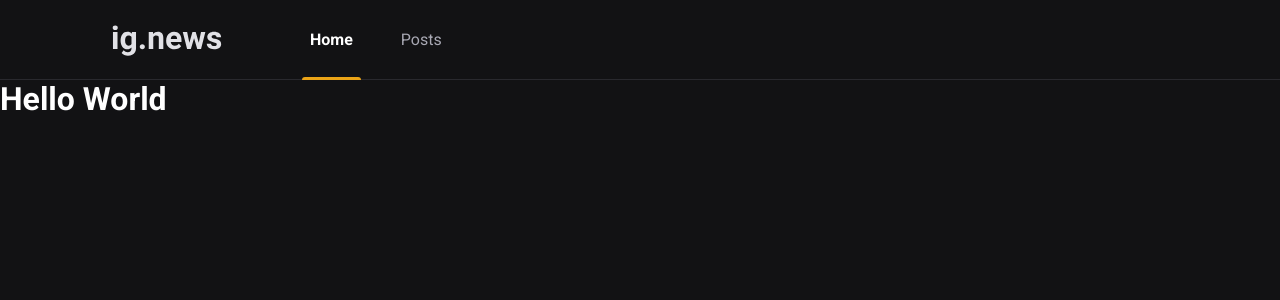
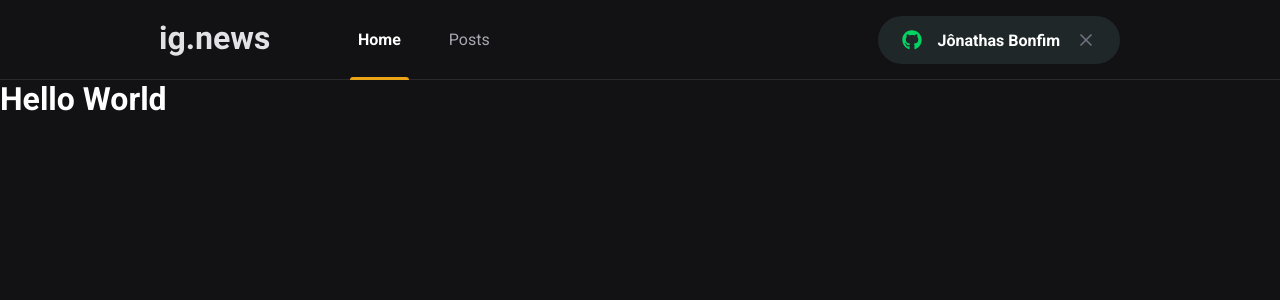
Before and after one commit to Jonathas-bonfim/ignews, a Next.js app: page / in a window 1280 px wide. Shown: the top 300 px of the page. Built offline with nearby package versions, Linux system fonts and the light colour scheme.

Commit message:
SignInButton styled

```diff
--- a/package.json
+++ b/package.json
@@ -12,6 +12,7 @@
     "next": "12.1.6",
     "react": "18.1.0",
     "react-dom": "18.1.0",
+    "react-icons": "^4.3.1",
     "sass": "^1.51.0"
   },
   "devDependencies": {
--- a/src/pages/Header/index.tsx
+++ b/src/components/Header/index.tsx
@@ -1,3 +1,4 @@
+import { SingInButton } from '../SignInButton'
 import styles from './styles.module.scss'
 
 export function Header() {
@@ -9,6 +10,7 @@ export function Header() {
           <a href="#" className={styles.active}>Home</a>
           <a href="#">Posts</a>
         </nav>
+        <SingInButton />
       </div>
     </header>
   )
--- a/src/pages/Header/styles.module.scss
+++ b/src/components/Header/styles.module.scss
@@ -4,7 +4,7 @@
 }
 
 .headerContent{
-  max-width: 1120px;
+  max-width: 80%;
   height:5rem;
   margin: 0 auto;
   padding: 0 2rem;
@@ -51,4 +51,8 @@
       }
     }
   }
+
+  button {
+    margin-left: auto;
+  }
 }
--- /dev/null
+++ b/src/components/SignInButton/index.tsx
@@ -0,0 +1,26 @@
+import styles from './styles.module.scss';
+
+import { FaGithub } from 'react-icons/fa'
+import { FiX } from 'react-icons/fi'
+
+export function SingInButton() {
+  const isUserLoggedIn = true;
+
+  return isUserLoggedIn ? (
+    <button
+      className={styles.signInButton}
+      type="button">
+      <FaGithub color='#04d361' />
+      Jônathas Bonfim
+      <FiX color='#737380' className={styles.closeIcon} />
+    </button>
+  ) : (
+    <button
+      className={styles.signInButton}
+      type="button">
+      <FaGithub color='#eba417' />
+      Sing in with GitHub
+    </button>
+  )
+
+}
--- /dev/null
+++ b/src/components/SignInButton/styles.module.scss
@@ -0,0 +1,33 @@
+.signInButton {
+  height: 3rem;
+  border-radius: 3rem;
+  background: var(--gray-850);
+  border: 0;
+  padding: 0 1.5rem;
+
+  display: flex;
+  align-items: center;
+  justify-content: center;
+
+  color: var(--white);
+  font-weight: bold;
+
+  svg{
+    width: 20px;
+    height: 20px;
+  }
+
+  svg:first-child {
+    margin-right: 1rem;
+  }
+
+  svg.closeIcon {
+    margin-left: 1rem;
+  }
+
+  transition: filter 0.2s;
+
+  &:hover {
+    filter: brightness(0.8);
+  }
+}
--- a/src/pages/_app.tsx
+++ b/src/pages/_app.tsx
@@ -1,6 +1,6 @@
 import '../styles/global.scss'
 import { AppProps } from 'next/app';
-import { Header } from './Header';
+import { Header } from '../components/Header';
 
 function MyApp({ Component, pageProps }: AppProps) {
   return (
--- a/src/styles/global.scss
+++ b/src/styles/global.scss
@@ -1,4 +1,4 @@
-*{
+* {
   margin: 0;
   padding: 0;
   box-sizing: border-box;
@@ -10,6 +10,7 @@
   --gray-100: #E1E1E6;
   --gray-300: #a8a8b3;
   --gray-800: #29292e;
+  --gray-850: #1f2729;
   --gray-900: #121214;
 
   --cyan--500: #61dafd;
@@ -41,7 +42,7 @@ button{
   cursor: pointer;
 }
 
-a{
+a {
   color: inherit;
   text-decoration: none;
 }
```
Also changed, not shown: 1 other file (tests, documents, lock files or other folders).
